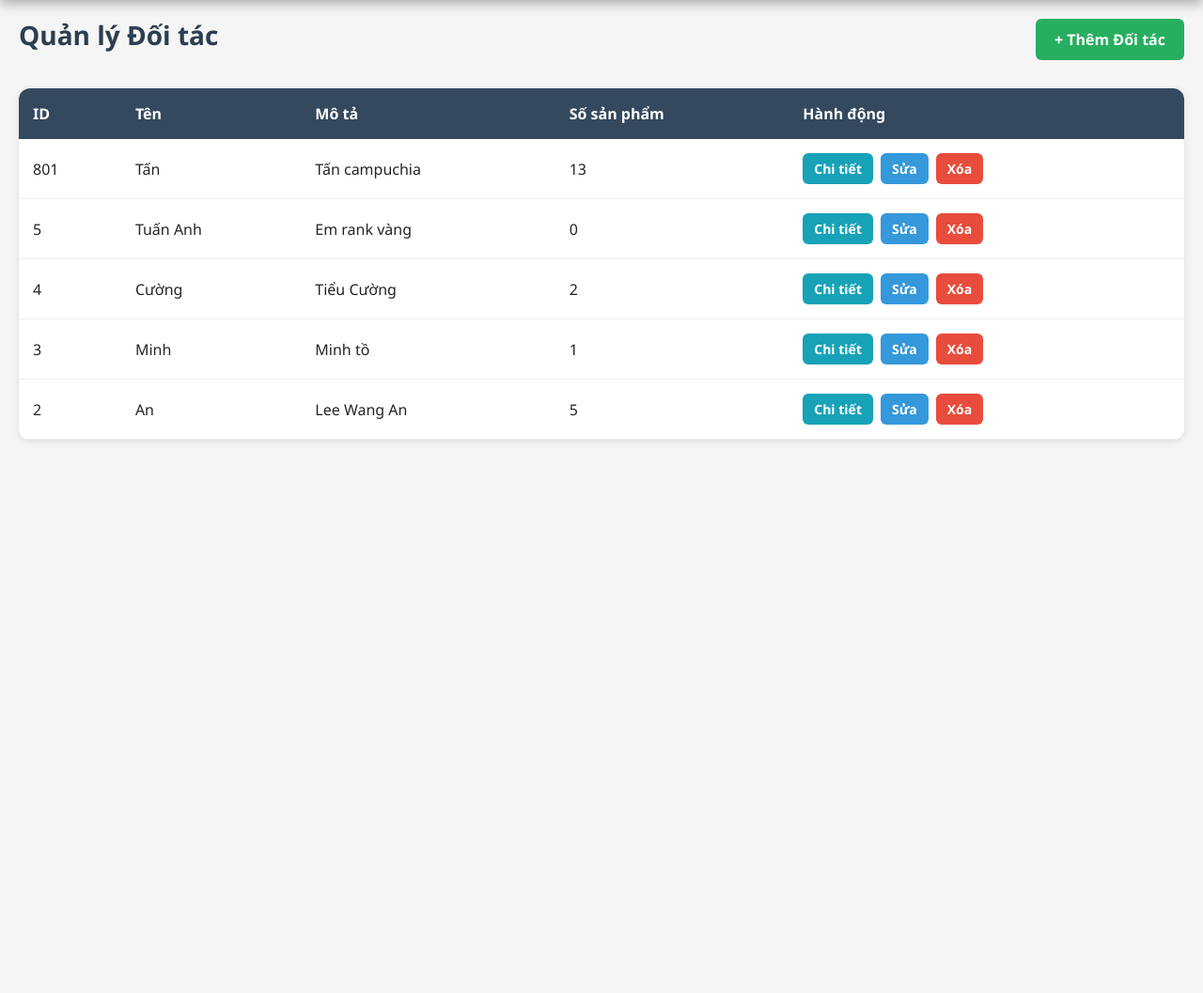
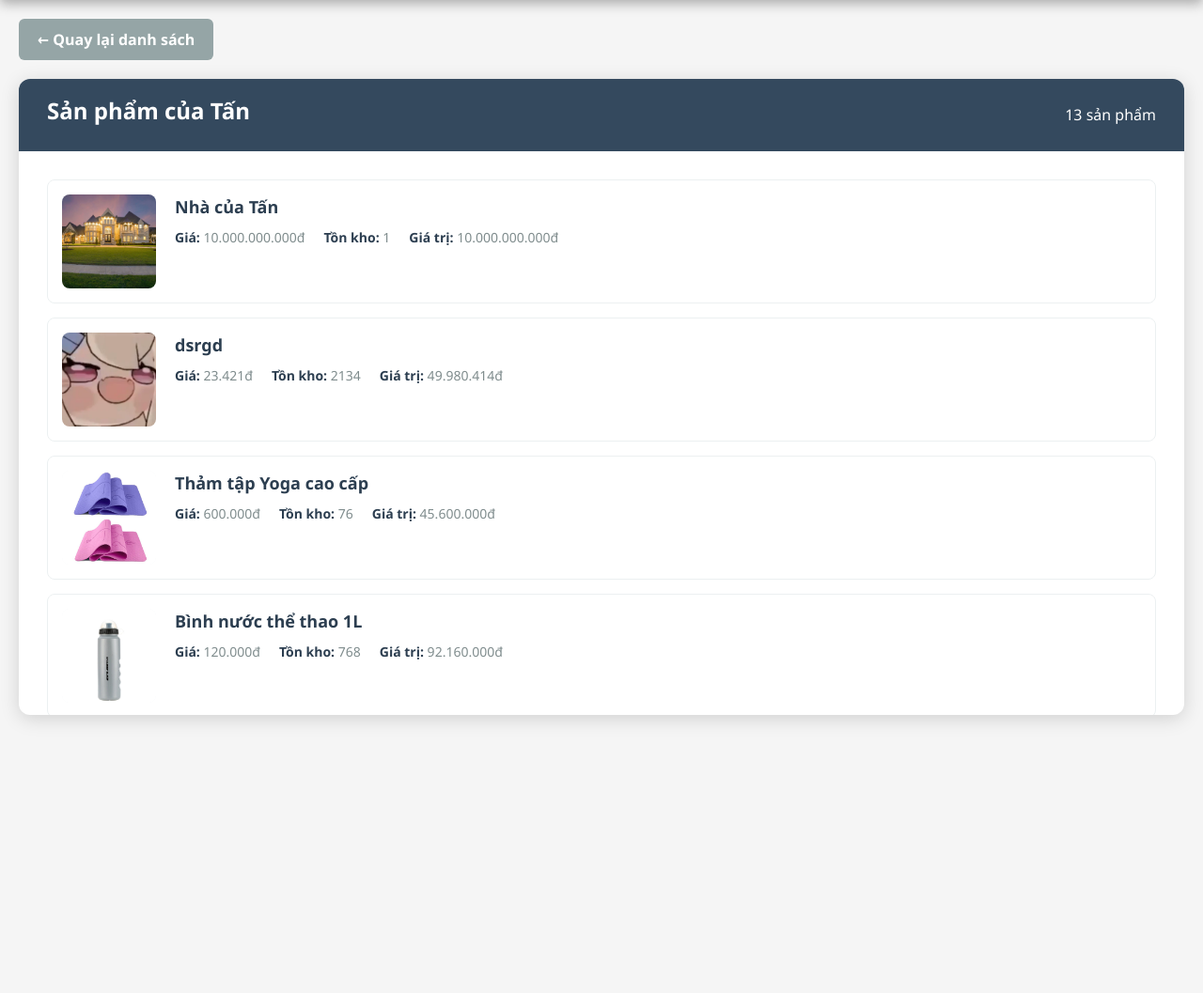
Before and after one commit to huyquang4925/ChoXanh, a PHP site: page /index.php?page=admin_partners&detail=801 in a window 1280 px wide. Shown: the part 91-1148 px from the top of the page at 94% size. Run offline with PHP 8.4, Linux system fonts and the light colour scheme; a user stored in the database is signed in; data comes from the database, SQL or seed files in the repository.

Commit message:
new partner

```diff
--- a/pages/admin_partners.php
+++ b/pages/admin_partners.php
@@ -7,6 +7,9 @@ if (!isset($_SESSION['role']) || $_SESSION['role'] !== 'admin') {
     return;
 }
 
+// Lấy ID để xem chi tiết (nếu có)
+$detail_id = isset($_GET['detail']) ? intval($_GET['detail']) : 0;
+
 // Lấy danh sách nhà sản xuất
 $sql = "SELECT n.id, n.name, n.description, COUNT(p.id) as product_count
         FROM nhasanxuat n
@@ -14,6 +17,32 @@ $sql = "SELECT n.id, n.name, n.description, COUNT(p.id) as product_count
         GROUP BY n.id, n.name, n.description
         ORDER BY n.id DESC";
 $res = $conn->query($sql);
+
+// Nếu có detail_id, lấy sản phẩm của nhà sản xuất đó
+$detail_products = [];
+$detail_name = '';
+if ($detail_id > 0) {
+    $sql_detail = "SELECT name FROM nhasanxuat WHERE id = ?";
+    $stmt = $conn->prepare($sql_detail);
+    $stmt->bind_param('i', $detail_id);
+    $stmt->execute();
+    $result = $stmt->get_result();
+    if ($row = $result->fetch_assoc()) {
+        $detail_name = $row['name'];
+    }
+
+    $sql_products = "SELECT id, name, price, stock, image, description
+                     FROM products
+                     WHERE manufacturer_id = ?
+                     ORDER BY id DESC";
+    $stmt2 = $conn->prepare($sql_products);
+    $stmt2->bind_param('i', $detail_id);
+    $stmt2->execute();
+    $products_result = $stmt2->get_result();
+    while ($p = $products_result->fetch_assoc()) {
+        $detail_products[] = $p;
+    }
+}
 ?>
 
 <style>
@@ -83,6 +112,15 @@ $res = $conn->query($sql);
     background: #c0392b;
 }
 
+.btn-secondary {
+    background: #95a5a6;
+    color: #fff;
+}
+
+.btn-secondary:hover {
+    background: #7f8c8d;
+}
+
 .btn-sm {
     padding: 6px 12px;
     font-size: 14px;
@@ -148,63 +186,33 @@ tbody td {
     border: 1px solid #f5c6cb;
 }
 
-/* Modal for Product Details */
-.modal {
-    display: none;
-    position: fixed;
-    z-index: 1000;
-    left: 0;
-    top: 0;
-    width: 100%;
-    height: 100%;
-    background: rgba(0, 0, 0, 0.6);
-    overflow: auto;
+/* Detail Box */
+.detail-box {
+    background: #fff;
+    border-radius: 12px;
+    box-shadow: 0 4px 20px rgba(0, 0, 0, 0.15);
+    margin-bottom: 30px;
+    overflow: hidden;
 }
 
-.modal.show {
-    display: flex;
-    align-items: center;
-    justify-content: center;
-}
-
-.modal-content {
-    background: #fff;
-    border-radius: 12px;
-    max-width: 900px;
-    width: 90%;
-    max-height: 80vh;
-    overflow-y: auto;
-}
-
-.modal-header {
+.detail-header {
+    background: #34495e;
+    color: #fff;
     padding: 20px 30px;
-    border-bottom: 1px solid #ecf0f1;
     display: flex;
     justify-content: space-between;
     align-items: center;
-    background: #34495e;
-    color: #fff;
-    border-radius: 12px 12px 0 0;
 }
 
-.modal-title {
+.detail-title {
     font-size: 24px;
     font-weight: bold;
 }
 
-.close {
-    font-size: 32px;
-    cursor: pointer;
-    color: #fff;
-    line-height: 1;
-}
-
-.close:hover {
-    color: #e74c3c;
-}
-
-.modal-body {
+.detail-body {
     padding: 30px;
+    max-height: 600px;
+    overflow-y: auto;
 }
 
 .product-item {
@@ -261,15 +269,70 @@ tbody td {
     color: #7f8c8d;
     font-size: 16px;
 }
+
+.back-button {
+    margin-bottom: 20px;
+}
 </style>
 
 <div class="container">
+
+    <?php if ($detail_id > 0): ?>
+        <!-- Detail View -->
+        <div class="back-button">
+            <a href="index.php?page=admin_partners" class="btn btn-secondary">← Quay lại danh sách</a>
+        </div>
+
+        <div class="detail-box">
+            <div class="detail-header">
+                <h2 class="detail-title">Sản phẩm của <?= htmlspecialchars($detail_name) ?></h2>
+                <span style="font-size: 16px;"><?= count($detail_products) ?> sản phẩm</span>
+            </div>
+            <div class="detail-body">
+                <?php if (count($detail_products) > 0): ?>
+                    <?php foreach ($detail_products as $product):
+                        $totalValue = $product['price'] * $product['stock'];
+                    ?>
+                        <div class="product-item">
+                            <?php if (!empty($product['image'])): ?>
+                                <img src="images/<?= htmlspecialchars($product['image']) ?>"
+                                     alt="<?= htmlspecialchars($product['name']) ?>"
+                                     class="product-image">
+                            <?php else: ?>
+                                <div class="product-image" style="display: flex; align-items: center; justify-content: center; background: linear-gradient(135deg, #667eea 0%, #764ba2 100%); color: #fff; font-size: 12px;">
+                                    Không có ảnh
+                                </div>
+                            <?php endif; ?>
+
+                            <div class="product-info">
+                                <div class="product-name"><?= htmlspecialchars($product['name']) ?></div>
+                                <div class="product-details">
+                                    <div class="product-detail-item">
+                                        <strong>Giá:</strong> <?= number_format($product['price'], 0, ',', '.') ?>đ
+                                    </div>
+                                    <div class="product-detail-item">
+                                        <strong>Tồn kho:</strong> <?= $product['stock'] ?>
+                                    </div>
+                                    <div class="product-detail-item">
+                                        <strong>Giá trị:</strong> <?= number_format($totalValue, 0, ',', '.') ?>đ
+                                    </div>
+                                </div>
+                            </div>
+                        </div>
+                    <?php endforeach; ?>
+                <?php else: ?>
+                    <div class="no-products">Chưa có sản phẩm nào.</div>
+                <?php endif; ?>
+            </div>
+        </div>
+
+    <?php else: ?>
+        <!-- List View -->
         <div class="page-header">
             <h1 class="page-title">Quản lý Đối tác</h1>
             <a href="index.php?page=partner_add" class="btn btn-success">+ Thêm Đối tác</a>
         </div>
 
-    <!-- Table -->
         <div class="table-container">
             <?php if ($res && $res->num_rows > 0): ?>
                 <table>
@@ -291,7 +354,7 @@ tbody td {
                                 <td><?= $row['product_count'] ?></td>
                                 <td>
                                     <div class="action-buttons">
-                                    <button class="btn btn-sm btn-info" onclick="viewDetails(<?= $row['id'] ?>, '<?= htmlspecialchars($row['name'], ENT_QUOTES) ?>')">Chi tiết</button>
+                                        <a href="index.php?page=admin_partners&detail=<?= $row['id'] ?>" class="btn btn-sm btn-info">Chi tiết</a>
                                         <a href="index.php?page=partner_edit&id=<?= $row['id'] ?>" class="btn btn-sm btn-primary">Sửa</a>
                                         <a href="index.php?page=partner_delete&id=<?= $row['id'] ?>" class="btn btn-sm btn-danger" onclick="return confirm('Xác nhận xóa?')">Xóa</a>
                                     </div>
@@ -304,92 +367,6 @@ tbody td {
                 <div class="alert alert-info">Chưa có đối tác nào.</div>
             <?php endif; ?>
         </div>
+    <?php endif; ?>
+
 </div>
-
-<!-- Modal for Product Details -->
-<div id="productModal" class="modal">
-    <div class="modal-content">
-        <div class="modal-header">
-            <h3 class="modal-title" id="modalTitle">Chi tiết sản phẩm</h3>
-            <span class="close" onclick="closeModal()">&times;</span>
-        </div>
-        <div class="modal-body" id="modalBody">
-            <p style="text-align: center; color: #7f8c8d;">Đang tải...</p>
-        </div>
-    </div>
-</div>
-
-<?php
-// Lấy tất cả sản phẩm để dùng cho modal (load sẵn vào JS)
-$sql_all_products = "SELECT id, name, price, stock, image, description, manufacturer_id
-                     FROM products
-                     ORDER BY id DESC";
-$products_result = $conn->query($sql_all_products);
-$all_products = [];
-while ($p = $products_result->fetch_assoc()) {
-    $all_products[] = $p;
-}
-?>
-
-<script>
-// Load tất cả sản phẩm vào JS (không cần AJAX)
-const allProducts = <?= json_encode($all_products) ?>;
-
-// View Product Details
-function viewDetails(manufacturerId, manufacturerName) {
-    const modal = document.getElementById('productModal');
-    const modalTitle = document.getElementById('modalTitle');
-    const modalBody = document.getElementById('modalBody');
-
-    modalTitle.textContent = `Sản phẩm của ${manufacturerName}`;
-
-    // Lọc sản phẩm theo manufacturer_id
-    const products = allProducts.filter(p => p.manufacturer_id == manufacturerId);
-
-    if (products.length > 0) {
-        let html = '';
-        products.forEach(product => {
-            const totalValue = parseFloat(product.price) * parseInt(product.stock);
-            html += `
-                <div class="product-item">
-                    <img src="images/${product.image || 'placeholder.jpg'}"
-                         alt="${product.name}"
-                         class="product-image"
-                         onerror="this.style.display='none'">
-                    <div class="product-info">
-                        <div class="product-name">${product.name}</div>
-                        <div class="product-details">
-                            <div class="product-detail-item">
-                                <strong>Giá:</strong> ${parseFloat(product.price).toLocaleString('vi-VN')}đ
-                            </div>
-                            <div class="product-detail-item">
-                                <strong>Tồn kho:</strong> ${product.stock}
-                            </div>
-                            <div class="product-detail-item">
-                                <strong>Giá trị:</strong> ${totalValue.toLocaleString('vi-VN')}đ
-                            </div>
-                        </div>
-                    </div>
-                </div>
-            `;
-        });
-        modalBody.innerHTML = html;
-    } else {
-        modalBody.innerHTML = '<div class="no-products">Chưa có sản phẩm nào.</div>';
-    }
-
-    modal.classList.add('show');
-}
-
-function closeModal() {
-    document.getElementById('productModal').classList.remove('show');
-}
-
-// Close modal when clicking outside
-window.onclick = function(event) {
-    const modal = document.getElementById('productModal');
-    if (event.target == modal) {
-        closeModal();
-    }
-}
-</script>
```
Lines whose indentation alone changed are shown as unchanged.
